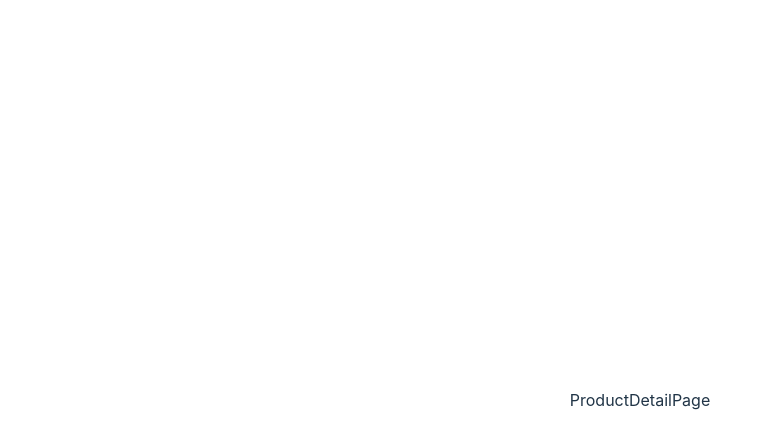
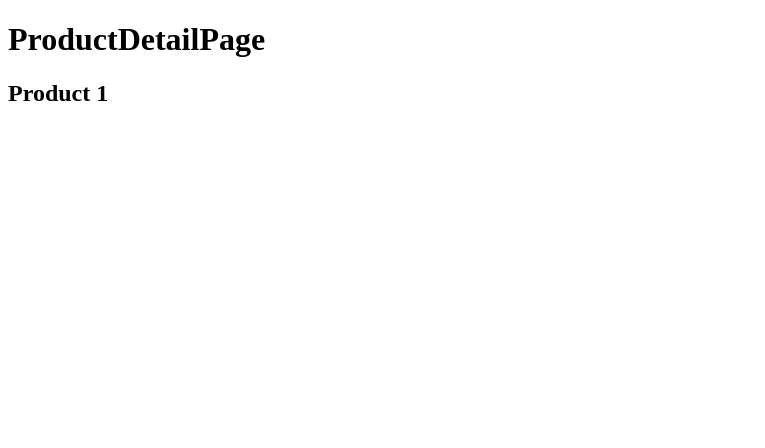
Before and after one commit to sontv8/web502-we17301, a React (Vite) app in the folder React/: page /products/1 in a window 1280 px wide. Shown: the top 448 px of the page, without its empty margins (0-765 px from the left). Built offline with nearby package versions, Linux system fonts and the light colour scheme; data requests are answered from the project's data file.

Commit message:
Buoi 5: update Product component

```diff
--- a/React/src/App.jsx
+++ b/React/src/App.jsx
@@ -1,18 +1,23 @@
-import { useState } from 'react'
+import { useState, useEffect } from 'react'
 import reactLogo from './assets/react.svg'
-import './App.css'
+// import './App.css'
 import HomePage from './pages/HomePage'
 import { Route, Routes } from 'react-router-dom'
 import ProductPage from './pages/Product'
 import ProductDetailPage from './pages/ProductDetail'
 
 function App() {
-
+  const [products, setProducts] = useState([])
+  useEffect(() => {
+    fetch('http://localhost:3000/products')
+      .then(response => response.json())
+      .then(data => setProducts(data))
+  }, [])
   return (
     <div className="App">
       <Routes>
         <Route path='/' element={<HomePage />} />
-        <Route path='/products' element={<ProductPage />} />
+        <Route path='/products' element={<ProductPage products={products} />} />
         <Route path='/products/:id' element={<ProductDetailPage />} />
       </Routes>
 
--- a/React/src/main.jsx
+++ b/React/src/main.jsx
@@ -1,7 +1,7 @@
 import React from 'react'
 import ReactDOM from 'react-dom/client'
 import App from './App'
-import './index.css'
+// import './index.css'
 import { BrowserRouter } from 'react-router-dom'
 
 ReactDOM.createRoot(document.getElementById('root')).render(
--- a/React/src/pages/Product.jsx
+++ b/React/src/pages/Product.jsx
@@ -1,18 +1,13 @@
 import React, { useEffect, useState } from 'react'
 
-const ProductPage = () => {
-    const [products, setProducts] = useState([])
-    useEffect(() => {
-        fetch('http://localhost:3000/products')
-            .then(response => response.json())
-            .then(data => setProducts(data))
-    })
+const ProductPage = (props) => {
     return (
         <div>
             <h1>ProductPage</h1>
-            {products.map(product => {
+            {props.products.map(product => {
                 return <div key={product.id}>
                     <h2>{product.name}</h2>
+                    <button>Remove</button>
                 </div>
             })
             }
--- a/React/src/pages/ProductDetail.jsx
+++ b/React/src/pages/ProductDetail.jsx
@@ -1,15 +1,20 @@
-import React, { useEffect } from 'react'
+import React, { useEffect, useState } from 'react'
 import { useParams } from 'react-router-dom'
 
 const ProductDetailPage = () => {
-
+    const [product, setProduct] = useState({})
     const { id } = useParams()
     console.log(id);
-    fetch('http://localhost:3000/products/' + id)
-        .then(response => response.json())
-        .then(data => console.log(data))
+    useEffect(() => {
+        fetch('http://localhost:3000/products/' + id)
+            .then(response => response.json())
+            .then(data => setProduct(data))
+    })
     return (
-        <div>ProductDetailPage</div>
+        <div>
+            <h1>ProductDetailPage</h1>
+            <h2>{product.name}</h2>
+        </div>
     )
 }
 
```
